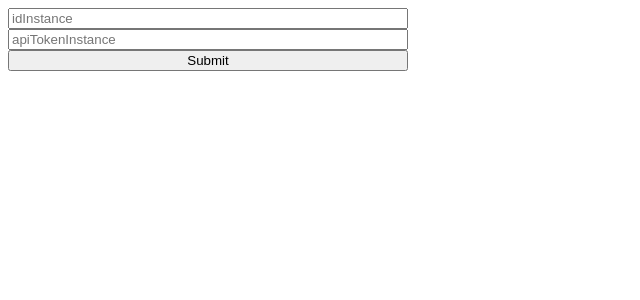
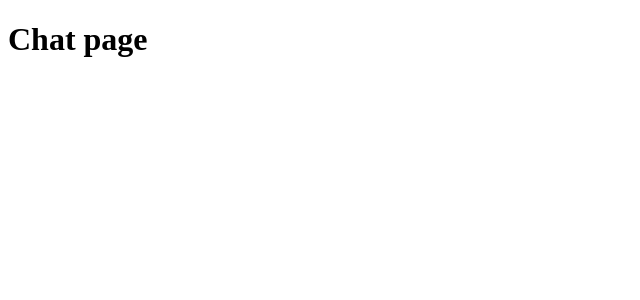
Before and after one commit to DianaSmertina/whatsApp-chat, a React (Vite) app in the folder chat/: page /chat in a window 1280 px wide. Shown: the top 300 px of the page, without its empty margins (0-640 px from the left). Built offline with nearby package versions, Linux system fonts and the light colour scheme.

Commit message:
feat: add route on chat page

```diff
--- a/chat/package.json
+++ b/chat/package.json
@@ -13,6 +13,7 @@
     "react": "^18.2.0",
     "react-dom": "^18.2.0",
     "react-hook-form": "^7.43.9",
+    "react-router-dom": "^6.11.1",
     "react-toastify": "^9.1.3",
     "sass": "^1.62.1"
   },
--- a/chat/src/App.tsx
+++ b/chat/src/App.tsx
@@ -1,7 +1,14 @@
+import { Routes, Route } from 'react-router-dom';
 import { WelcomePage } from './pages/WelcomePage/WelcomePage';
+import { ChatPage } from './pages/ChatPage/ChatPage';
 
 function App() {
-  return <WelcomePage />;
+  return (
+    <Routes>
+      <Route path="/" element={<WelcomePage />} />
+      <Route path="/chat" element={<ChatPage />} />
+    </Routes>
+  );
 }
 
 export default App;
--- a/chat/src/components/WelcomeForm/WelcomeForm.tsx
+++ b/chat/src/components/WelcomeForm/WelcomeForm.tsx
@@ -3,6 +3,7 @@ import 'react-toastify/dist/ReactToastify.css';
 import { SubmitHandler, useForm } from 'react-hook-form';
 import { toast } from 'react-toastify';
 import { getAccountStatus } from '../../api/apiRequests';
+import { useNavigate } from 'react-router-dom';
 
 interface FormFields {
   idInstance: string;
@@ -17,6 +18,7 @@ export function WelcomeForm() {
   } = useForm<FormFields>({
     mode: 'onSubmit',
   });
+  const navigate = useNavigate();
 
   const onSubmit: SubmitHandler<FormFields> = async (data) => {
     const accountStatus = await getAccountStatus(data.idInstance, data.apiTokenInstance);
@@ -24,8 +26,9 @@ export function WelcomeForm() {
       toast.error(accountStatus);
     } else if (accountStatus.stateInstance != 'authorized') {
       toast.error(accountStatus.stateInstance);
+    } else if (accountStatus.stateInstance === 'authorized') {
+      navigate('/chat');
     }
-    console.log(accountStatus);
   };
 
   return (
--- a/chat/src/main.tsx
+++ b/chat/src/main.tsx
@@ -1,10 +1,10 @@
-import React from 'react';
 import ReactDOM from 'react-dom/client';
 import App from './App';
 import './index.scss';
+import { BrowserRouter } from 'react-router-dom';
 
 ReactDOM.createRoot(document.getElementById('root') as HTMLElement).render(
-  <React.StrictMode>
+  <BrowserRouter>
     <App />
-  </React.StrictMode>
+  </BrowserRouter>
 );
--- a/chat/src/pages/ChatPage/ChatPage.tsx
+++ b/chat/src/pages/ChatPage/ChatPage.tsx
@@ -0,0 +1,7 @@
+export function ChatPage() {
+  return (
+    <main>
+      <h1>Chat page</h1>
+    </main>
+  );
+}
```
Also changed, not shown: 1 other file (tests, documents, lock files or other folders).
